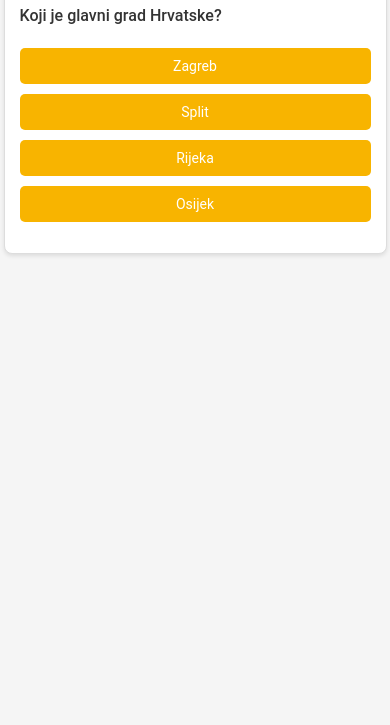
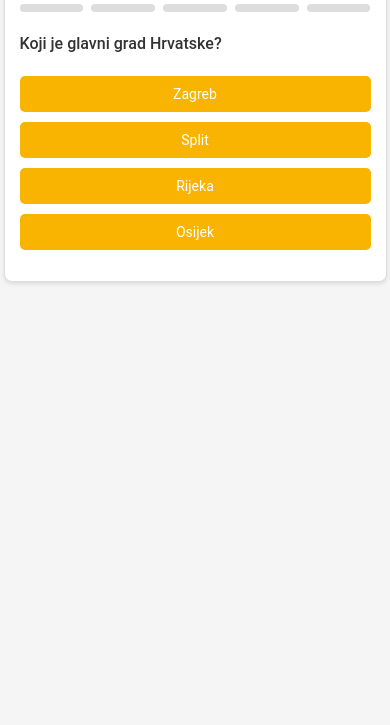
Before and after one commit to Zelja190/kviz9, a plain HTML site: page index.html in a window 390 px wide. Shown: the part 119-844 px from the top of the page. Drawn offline with Linux system fonts and the light colour scheme.

Commit message:
Add files via upload

```diff
--- a/index.html
+++ b/index.html
@@ -31,6 +31,20 @@
             text-align: center;
             margin-bottom: 20px;
             color: #f8b400;
+        }
+
+        .progress-bar {
+            display: flex;
+            justify-content: space-between;
+            margin-bottom: 20px;
+        }
+
+        .progress-bar div {
+            width: 18%;
+            height: 10px;
+            background-color: #dddddd;
+            border-radius: 5px;
+            transition: background-color 0.3s ease;
         }
 
         .question {
@@ -126,12 +140,24 @@
             .result h2 {
                 font-size: 24px;
             }
+
+            .progress-bar div {
+                width: 18%;
+                height: 8px;
+            }
         }
     </style>
 </head>
 <body>
     <div class="quiz-container">
         <h1>Kviz</h1>
+        <div class="progress-bar" id="progress-bar">
+            <div></div>
+            <div></div>
+            <div></div>
+            <div></div>
+            <div></div>
+        </div>
         <div class="question" id="question">
             <p>Pitanje će se ovdje prikazati...</p>
         </div>
@@ -206,8 +232,13 @@
         }
 
         function checkAnswer(selected) {
+            const progressBar = document.getElementById('progress-bar').children;
+
             if (selected === questions[currentQuestion].correct) {
                 score++;
+                progressBar[currentQuestion].style.backgroundColor = '#f8b400'; // Orange for correct
+            } else {
+                progressBar[currentQuestion].style.backgroundColor = '#333333'; // Black for incorrect
             }
 
             currentQuestion++;
@@ -236,6 +267,10 @@
         function restartQuiz() {
             currentQuestion = 0;
             score = 0;
+            const progressBar = document.getElementById('progress-bar').children;
+            for (let i = 0; i < progressBar.length; i++) {
+                progressBar[i].style.backgroundColor = '#dddddd'; // Reset progress bar
+            }
             document.getElementById('question').style.display = 'block';
             document.getElementById('answers').style.display = 'block';
             document.getElementById('result').style.display = 'none';
```
